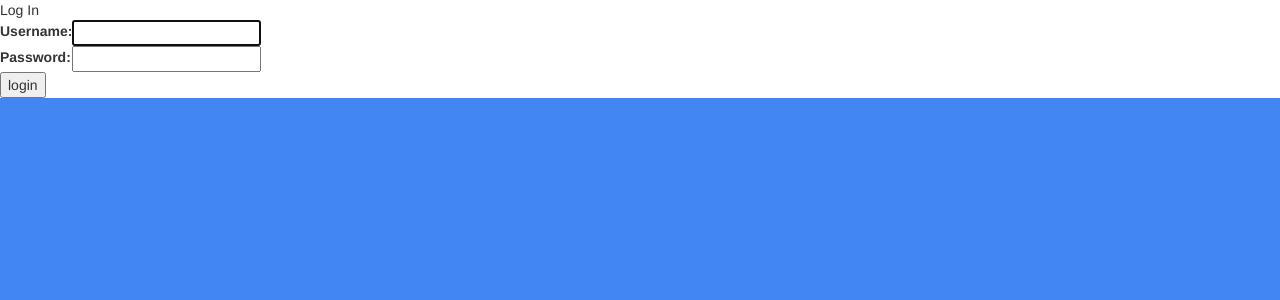
After one commit to CS411-Team-5/mycritic, a Django app: page /mycritic_app/login/ in a window 1280 px wide. The commit adds this page. Shown: the top 300 px of the page. Run offline with Django 3.2, Linux system fonts and the light colour scheme; some libraries are stand-ins or nearby versions.

Commit message:
Added basic login functionality with user interface

```diff
--- /dev/null
+++ b/mycritic_app/templates/registration/login.html
@@ -0,0 +1,28 @@
+{% extends "base_generic.html" %}
+{% block title %}Log In{% endblock %}
+{% block content %}
+
+<form method="post" action="{% url 'login' %}">
+{% csrf_token %}
+
+{% if form.errors %}
+<p>Your Username or Password were not entered correctly. Please try again.</p>
+{% endif %}
+
+<table>
+<tr>
+    <td>{{ form.username.label_tag }}</td>
+    <td>{{ form.username }}</td>
+    <td>{{ form.username.errors }}</td>
+</tr>
+<tr>
+    <td>{{ form.password.label_tag }}</td>
+    <td>{{ form.password }}</td>
+    <td>{{ form.password.errors }}</td>
+</tr>
+</table>
+
+<input type="submit" value="login" />
+</form>
+
+{% endblock %}
--- a/mycritic_app/templates/registration/registration_complete.html
+++ b/mycritic_app/templates/registration/registration_complete.html
@@ -3,6 +3,6 @@
 {% block content %}
 
   <h2>Thank you for Registering</h2>
-  <p><a href="/mycritic_app/accounts/login/">Please Login</a></p>
+  <p><a href="/mycritic_app/login/">Please Login</a></p>
 
 {% endblock %}
--- a/mycritic_app/templates/registration/registration_form.html
+++ b/mycritic_app/templates/registration/registration_form.html
@@ -4,7 +4,7 @@
 
   <h2>Registration</h2>
 
-  <form action="/mycritic_app/accounts/register/" method="post">{% csrf_token %}
+  <form action="/mycritic_app/register/" method="post">{% csrf_token %}
     {{form.as_p}}
   <input type="submit" value="Register" />
 
--- a/mycritic_app/urls.py
+++ b/mycritic_app/urls.py
@@ -1,4 +1,5 @@
 from django.conf.urls import url
+from django.contrib.auth.views import login, logout
 
 from . import views
 
@@ -6,6 +7,10 @@ urlpatterns = [
     url(r'^search/', views.result, name='result'),
     url(r'^$', views.search, name='search'),
     # Registration URLs
-    url(r'^accounts/register/$', views.register, name='register'),
-    url(r'^accounts/register/complete/$', views.registration_complete, name='registration_complete'),
+    url(r'^register/$', views.register, name='register'),
+    url(r'^register/complete/$', views.registration_complete, name='registration_complete'),
+    # Auth-related URLs:
+    url(r'^login/$', login, name='login'),
+    url(r'^logout/$', logout, name='logout'),
+    url(r'^loggedin/$', views.logged_in, name='loggedin'),
 ]
```
Also changed, not shown: mycritic/settings.py (+6 -1 lines), mycritic_app/templates/registration/logged_in.html (added, +9 -0 lines), mycritic_app/templates/registration/logged_out.html (added, +8 -0 lines), mycritic_app/views.py (+19 -1 lines), db.sqlite3.
